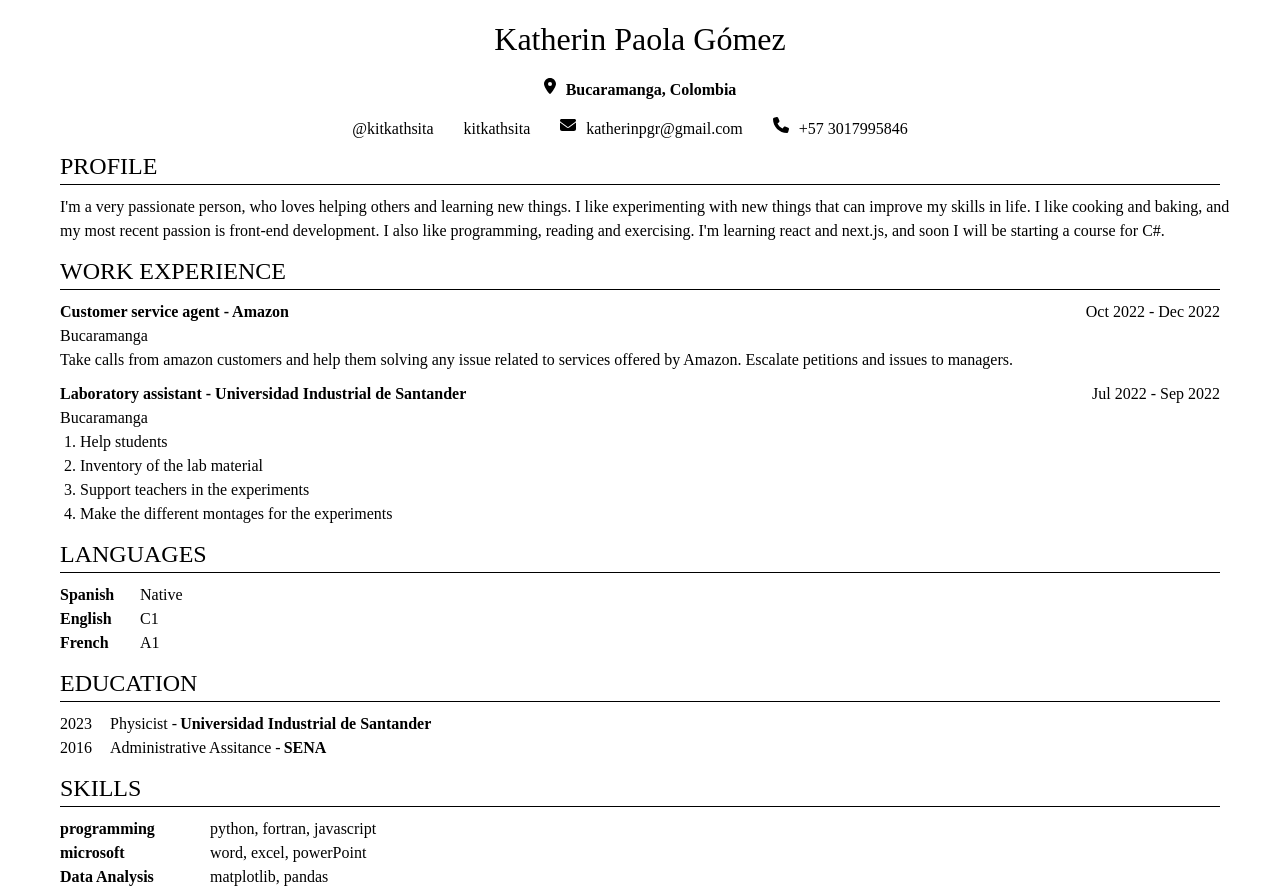
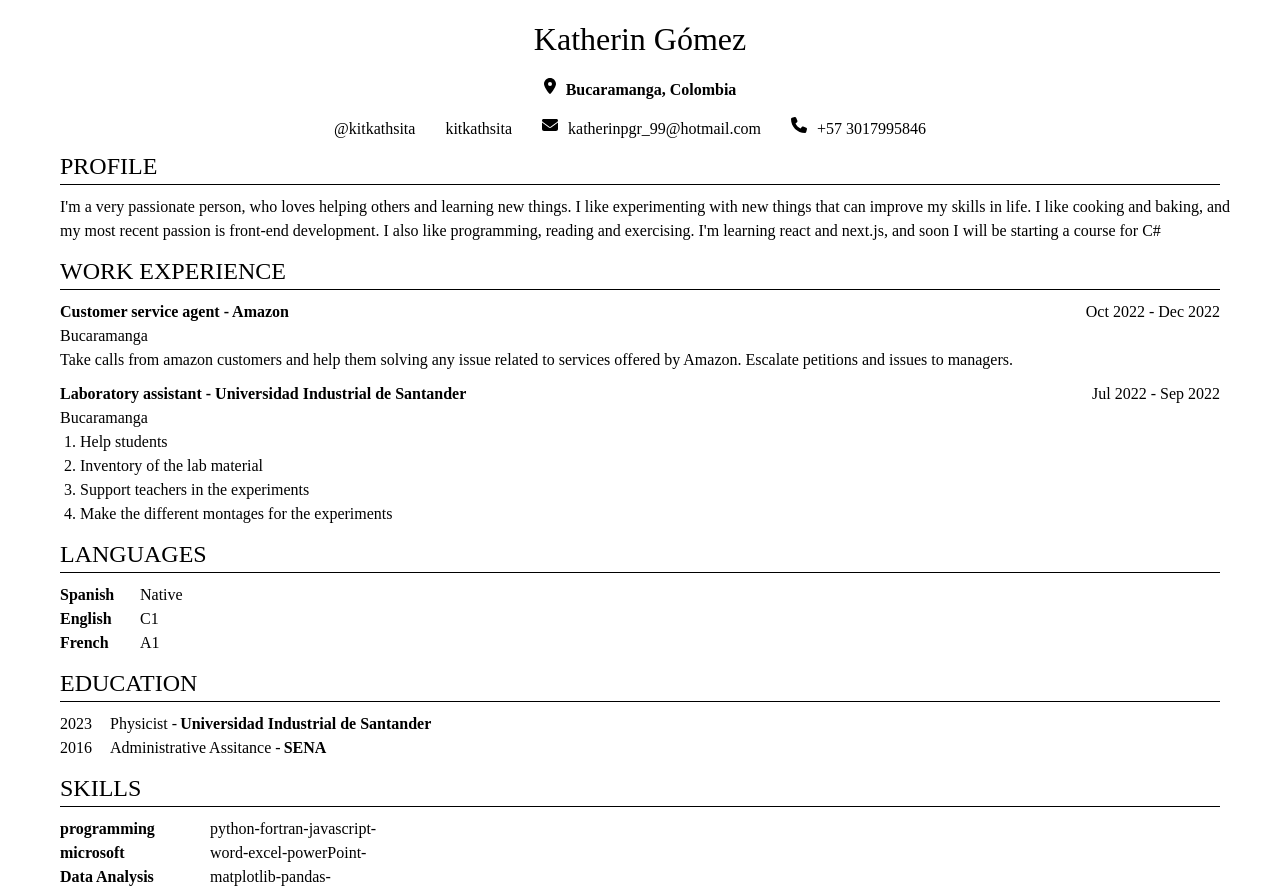
Before and after one commit to kitkathsita/CV-creation, a Next.js app: page / in a window 1280 px wide. Built offline with nearby package versions, Linux system fonts and the light colour scheme; a web font is replaced by a local one.

Commit message:
conditional rendering for sections, using info from the json

```diff
--- a/app/globals.css
+++ b/app/globals.css
@@ -68,6 +68,7 @@ body {
   font-size: 2vh;
   font-family: 'Computer Modern';
   margin-left: 10px;
+  text-align: justify;
 }
 
 .datePos {
--- a/app/page.js
+++ b/app/page.js
@@ -2,80 +2,26 @@
 import React, { useState } from 'react';
 import Header from '../components/Header';
 import Section from '../components/Section';
-import SectionDesc from '@/components/sections/SectionDesc';
-import SectionEduc from '@/components/sections/SectionEduc';
-import SectionLangue from '@/components/sections/SectionLangue';
-import SectionSkill from '@/components/sections/SectionSkill';
-import SectionWE from '@/components/sections/SectionWE';
-import AddButton from '@/components/AddButton';
 import './globals.css';
+import Info from '../info.json';
 
-const sectionMock = ["PROFILE", 'WORK EXPERIENCE', 'LANGUAGES', 'EDUCATION'];
 
-const desc = "I'm a very passionate person, who loves helping others and learning new things. I like experimenting with new things that can improve my skills in life. I like cooking and baking, and my most recent passion is front-end development. I also like programming, reading and exercising. I'm learning react and next.js, and soon I will be starting a course for C\#."
-const jobDesc = "Take calls from amazon customers and help them solving any issue related to services offered by Amazon. Escalate petitions and issues to managers. "
-const task = ['Help students', 'Inventory of the lab material', 'Support teachers in the experiments', 'Make the different montages for the experiments']
-const languagesSpoken = [
-  {
-    language: 'Spanish',
-    level: 'Native'
-  },
-  {
-    language: 'English',
-    level: 'C1'
-  },
-  {
-    language: 'French',
-    level: 'A1'
-  }
-]
+const sectionMock = ["PROFILE", 'WORK EXPERIENCE', 'LANGUAGES', 'EDUCATION', 'SKILLS'];
 
-const skills = [
-  {
-    group: 'programming',
-    skill: 'python, fortran, javascript'
-  },
-  {
-    group:'microsoft',
-    skill: 'word, excel, powerPoint'
-  },
-  {
-    group:'Data Analysis',
-    skill: 'matplotlib, pandas'
-  }
-]
+const name = Info.name
+const lastName = Info.lastName
+const location = Info.location
+const github = Info.contactInfo.gitHub
+const linkedIn = Info.contactInfo.linkedIn
+const cellphone = Info.contactInfo.cellPhoneNumber
+const email = Info.contactInfo.email
+const desc = Info.profileDescription
+const languagesSpoken = Info.languages
+const skills = Info.skills
+const experience = Info.workExperience
+const educationDegrees = Info.education
 
-const experience = [
-  {
-    position: 'Customer service agent',
-    company: 'Amazon',
-    period: 'Oct 2022 - Dec 2022',
-    place: 'Bucaramanga',
-    jobDescription: jobDesc
-  },
-  {
-    position: 'Laboratory assistant',
-    company: 'Universidad Industrial de Santander',
-    period: 'Jul 2022 - Sep 2022',
-    place: 'Bucaramanga',
-    task: task
-  }
-]
-
-const educationDegrees = [
-  {
-    year: '2023',
-    degree: 'Physicist',
-    school: 'Universidad Industrial de Santander'
-  },
-  {
-    year: '2016',
-    degree: 'Administrative Assitance',
-    school: 'SENA'
-  }
-]
-
-export default function Home() {
+/* export default function Home() {
   let i = 0
   return (
     <>
@@ -85,6 +31,20 @@ export default function Home() {
     <SectionLangue sectionName={'LANGUAGES'} languages={languagesSpoken}></SectionLangue>
     <SectionEduc sectionName={'EDUCATION'} education={educationDegrees}></SectionEduc>
     <SectionSkill sectionName={'SKILLS'} skills={skills}></SectionSkill>
+    </>
+  )
+} */
+
+export default function Home() {
+  let i = 0
+  return (
+    <>
+      <Header Name={name+' '+lastName} Location={location} github={github} linkedIn={linkedIn} email={email} cellphone={cellphone}></Header>
+      {
+      sectionMock.map(section => {
+        return <Section section={section}></Section>
+      })
+      }
     </>
   )
 }
--- a/components/Section.js
+++ b/components/Section.js
@@ -1,7 +1,26 @@
-export default function Section({ sectionName }) {
-    return (
-        <>
-        <div id="section">{sectionName}</div>
-        </>
-    )
+import SectionDesc from '@/components/sections/SectionDesc';
+import SectionEduc from '@/components/sections/SectionEduc';
+import SectionLangue from '@/components/sections/SectionLangue';
+import SectionSkill from '@/components/sections/SectionSkill';
+import SectionWE from '@/components/sections/SectionWE';
+import Info from '../info.json';
+
+export default function Section({ section }) {
+	const desc = Info.profileDescription
+	const languagesSpoken = Info.languages
+	const skills = Info.skills
+	const experience = Info.workExperience
+	const educationDegrees = Info.education
+
+	if (section === 'PROFILE') {
+		return <SectionDesc sectionName={'PROFILE'} profile={desc}></SectionDesc>
+	} else if (section === 'WORK EXPERIENCE') {
+		return <SectionWE sectionName={'WORK EXPERIENCE'} position={'Customer service agent'} role={experience}></SectionWE>
+	} else if (section === 'LANGUAGES') {
+		return <SectionLangue sectionName={'LANGUAGES'} languages={languagesSpoken}></SectionLangue>
+	} else if (section === 'EDUCATION') {
+		return <SectionEduc sectionName={'EDUCATION'} education={educationDegrees}></SectionEduc>
+	} else if (section === 'SKILLS') {
+		return <SectionSkill sectionName={'SKILLS'} skills={skills}></SectionSkill>
+	}
 }
--- a/components/sections/SectionSkill.js
+++ b/components/sections/SectionSkill.js
@@ -2,7 +2,11 @@ function Skills({ group, skills }) {
 	return (
 		<div className="groupin">
 			<div className="group">{group}</div>
-			<div className="skill">{skills}</div>
+			{
+				skills.map(skill_ => {
+					return <div className="skill">{skill_}-</div>
+				})
+			}
 		</div>
 	)
 }
--- a/info.json
+++ b/info.json
@@ -9,6 +9,7 @@
     "linkedIn": "kitkathsita",
     "email": "katherinpgr_99@hotmail.com"
   },
+  "profileDescription": "I'm a very passionate person, who loves helping others and learning new things. I like experimenting with new things that can improve my skills in life. I like cooking and baking, and my most recent passion is front-end development. I also like programming, reading and exercising. I'm learning react and next.js, and soon I will be starting a course for C#",
   "workExperience": [
     {
       "position": "Customer service agent",
```
